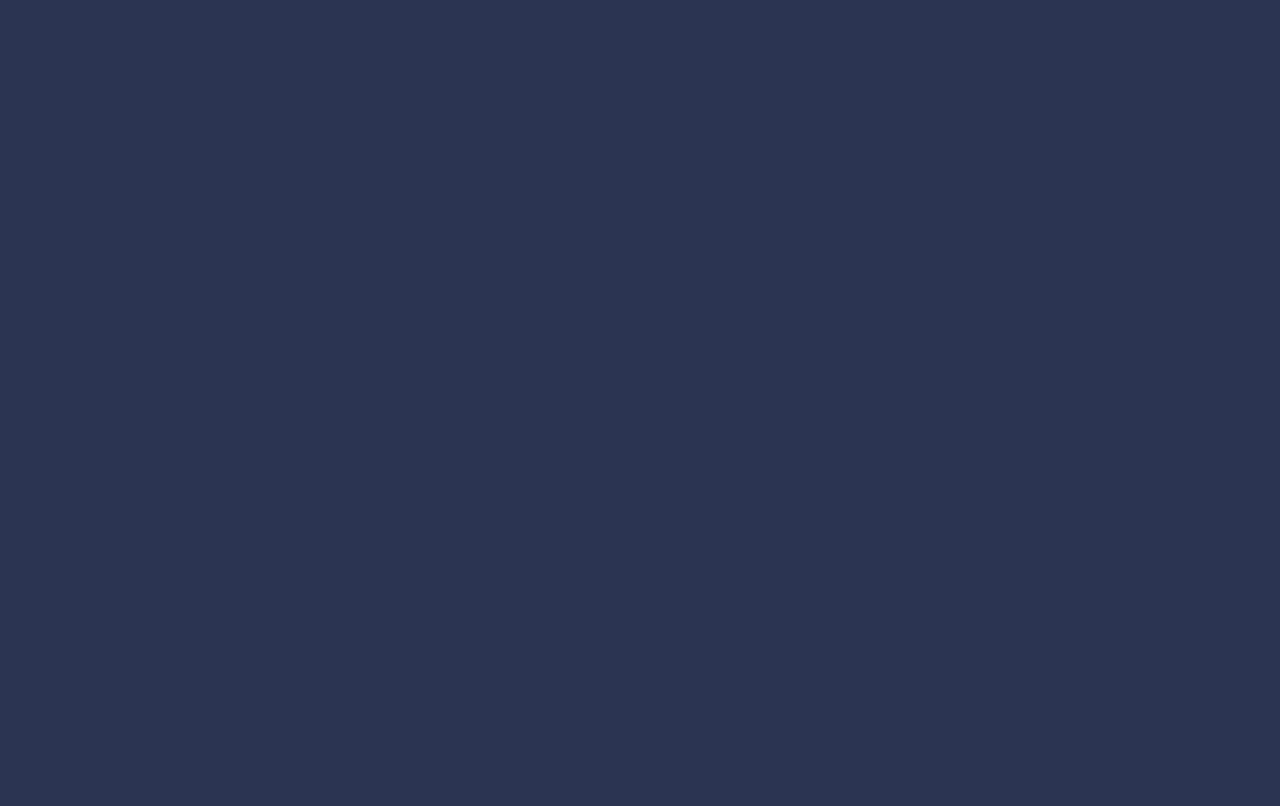
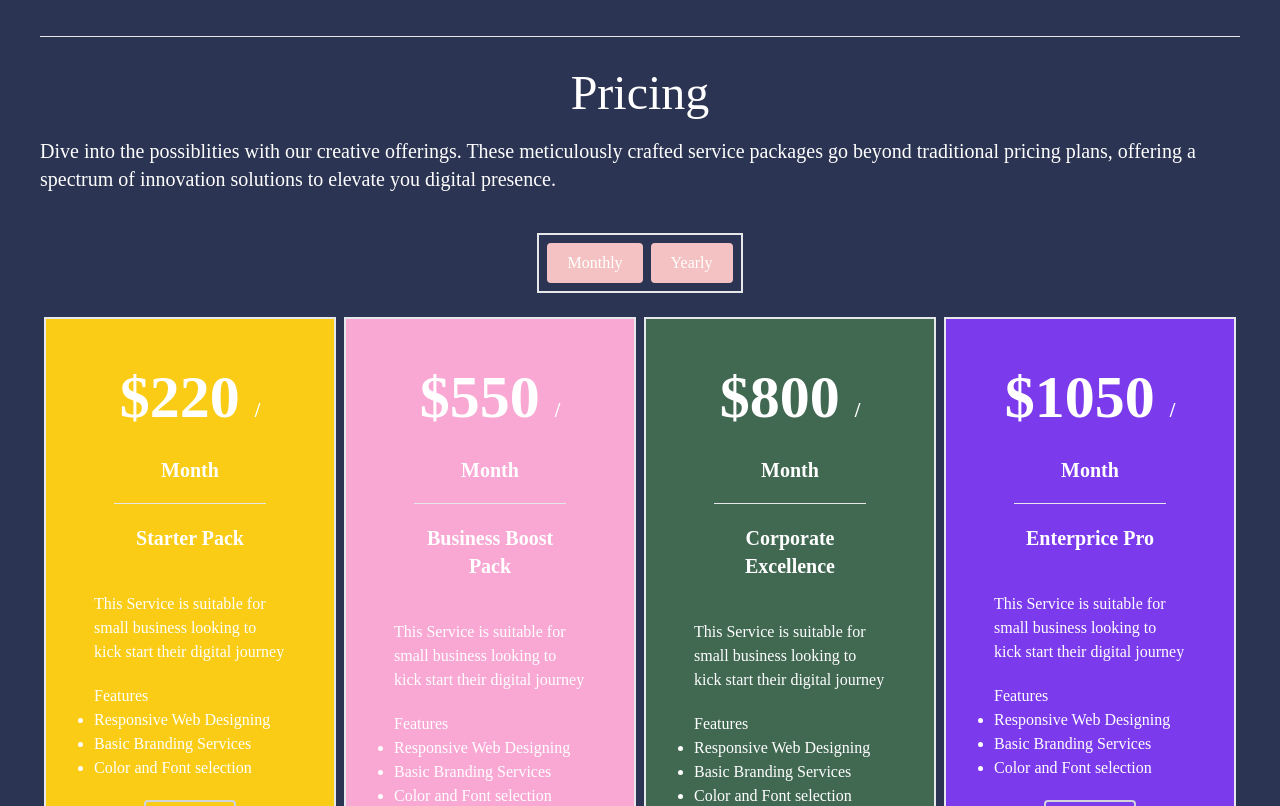
Before and after one commit to gkhayer/sample1, a React (Vite) app: page /yearly in a window 1280 px wide. Before the commit this address had no page. Shown: the part 960-1766 px from the top of the page. Before the commit the page ends 800 px from the top, so only its background shows below. Built offline with nearby package versions, Linux system fonts and the light colour scheme.

Commit message:
update layout on package deal

```diff
--- a/src/App.tsx
+++ b/src/App.tsx
@@ -28,13 +28,21 @@ import {
   CareersDetail,
 } from "./pages/careers/CareersDetail";
 import CareersError from "./pages/careers/CareersError";
+import YearlyPack from "./pages/HomeComponents/YearlyPack";
+import MonthlyPackage from "./pages/HomeComponents/MonthlyPackage";
 
 const router = createBrowserRouter(
   createRoutesFromElements(
     <Route path="/" element={<RootLayout />}>
       <Route index element={<Home />} />
+      <Route  element={<Home />}>
+        <Route path="yearly" element={<YearlyPack />} />
+        <Route path="monthly" element={<MonthlyPackage />} />
+      </Route>
       <Route path="about" element={<About />} />
       <Route path="addblog" element={<AddBlog />} />
+      <Route path="yearly" element={<YearlyPack />} />
+      <Route path="monthly" element={<MonthlyPackage />} />
       <Route path="help" element={<HelpLayout />}>
         <Route path="faq" element={<Faq />} />
         <Route path="contact" element={<Contact />} action={contactAction} />
@@ -64,7 +72,6 @@ const router = createBrowserRouter(
 );
 
 const App: React.FC = (): JSX.Element => {
-
   return (
     <Provider store={store}>
       <RouterProvider router={router} />
--- a/src/pages/Help/Faq.tsx
+++ b/src/pages/Help/Faq.tsx
@@ -1,5 +1,5 @@
 import { faqs } from "../../../data/faqs.json";
-import Accordion from "./Accordion";
+import Accordion from "./Accordian";
 
 const faq = () => {
   return (
--- a/src/pages/Home.tsx
+++ b/src/pages/Home.tsx
@@ -1,5 +1,5 @@
 import "../style/Home.css";
-import GetStarted from "./HomeComponents/MonthlyPackage";
+import SelectPackageTypeInfo from "./HomeComponents/SelectPackageTypeInfo";
 
 const coverImage = "../../public/yelow tech bg.png";
 const boxes = "flex items-center justify-center";
@@ -69,7 +69,7 @@ const Home = () => {
       </p>
 
       <hr className="h-px my-8 bg-gray-200 border-0 dark:bg-gray-700"></hr>
-      <GetStarted />
+      <SelectPackageTypeInfo />
     </>
   );
 };
--- a/src/pages/HomeComponents/MonthlyPackage.tsx
+++ b/src/pages/HomeComponents/MonthlyPackage.tsx
@@ -1,5 +1,4 @@
-import PackageLayout from "./PackageLayout";
-import SelectPackageTypeInfo from "./SelectPackageTypeInfo";
+import PackageCards from "./PackageCards";
 
 const packages = [
   {
@@ -11,7 +10,7 @@ const packages = [
       feature2: "Basic Branding Services",
       feature3: "Color and Font selection",
     },
-    bg: "bg-yellow-400",
+    bg: "bg-[#cc856e]",
     textColor: "text-blue-600",
   },
   {
@@ -23,7 +22,7 @@ const packages = [
       feature2: "Basic Branding Services",
       feature3: "Color and Font selection",
     },
-    bg: "bg-pink-300",
+    bg: "bg-orange-300",
     textColor: "text-blue-600",
   },
   {
@@ -47,18 +46,16 @@ const packages = [
       feature2: "Basic Branding Services",
       feature3: "Color and Font selection",
     },
-    bg: "bg-violet-600",
+    bg: "bg-[#c8c82d]",
     textColor: "text-blue-600",
   },
 ];
 
 const MonthlyPackage = () => {
   return (
-    <>
-      <SelectPackageTypeInfo />
-      <div className="grid grid-cols-2 lg:grid-cols-4 md:grid-cols-2 sm:grid-cols-2 text-center">
+    <div className="grid grid-cols-2 lg:grid-cols-4 md:grid-cols-2 sm:grid-cols-2 text-center border-indigo-500">
       {packages.map((pack) => (
-          <PackageLayout
+        <PackageCards
           price={pack.price}
           packTitle={pack.packTitle}
           desc={pack.desc}
@@ -68,7 +65,6 @@ const MonthlyPackage = () => {
         />
       ))}
     </div>
-    </>
   );
 };
 
--- a/src/pages/HomeComponents/PackageLayout.tsx
+++ b/src/pages/HomeComponents/PackageCards.tsx
@@ -4,7 +4,7 @@ import { PricesInfo } from "../../types/types";
 const heading =
   "mb-4 text-3xl font-bold dark:text-white md:text-5xl lg:text-6xl";
 
-  const PackageLayout = ({
+  const PackageCards = ({
     price,
     packTitle,
     desc,
@@ -43,4 +43,4 @@ const heading =
     );
   };
 
-  export default PackageLayout
+  export default PackageCards
--- a/src/pages/HomeComponents/SelectPackageTypeInfo.tsx
+++ b/src/pages/HomeComponents/SelectPackageTypeInfo.tsx
@@ -1,3 +1,5 @@
+import { NavLink, Outlet } from "react-router-dom";
+
 const SelectPackageTypeInfo = () => {
   return (
     <div>
@@ -9,12 +11,28 @@ const SelectPackageTypeInfo = () => {
         digital presence.
       </p>
       <div className="border-2 p-1 m-5 inline-block">
+        <nav>
+          <NavLink
+            to="monthly"
+            className={({ isActive, isPending, isTransitioning }) =>
+              [
+                isPending ? "pending" : "",
+                isActive ? "active" : "",
+                isTransitioning ? "transitioning" : "",
+              ].join(" ")
+            }
+            end
+          >
             <button className="m-1 px-5 w-30">Monthly</button>
+          </NavLink>
+          <NavLink to="yearly">
             <button className="m-1 px-5 w-30">Yearly</button>
+          </NavLink>
+        </nav>
       </div>
+      <Outlet />
     </div>
   );
 };
 
-
-  export default SelectPackageTypeInfo
+export default SelectPackageTypeInfo;
--- a/src/pages/HomeComponents/YearlyPack.tsx
+++ b/src/pages/HomeComponents/YearlyPack.tsx
@@ -1,18 +1,69 @@
-import { NavLink, Outlet } from "react-router-dom";
+import PackageCards from "./PackageCards";
+
+const packages = [
+  {
+    price: "$220",
+    packTitle: "Starter Pack",
+    desc: "This Service is suitable for small business looking to kick start their digital journey",
+    features: {
+      feature1: "Responsive Web Designing",
+      feature2: "Basic Branding Services",
+      feature3: "Color and Font selection",
+    },
+    bg: "bg-yellow-400",
+    textColor: "text-blue-600",
+  },
+  {
+    price: "$550",
+    packTitle: "Business Boost Pack",
+    desc: "This Service is suitable for small business looking to kick start their digital journey",
+    features: {
+      feature1: "Responsive Web Designing",
+      feature2: "Basic Branding Services",
+      feature3: "Color and Font selection",
+    },
+    bg: "bg-pink-300",
+    textColor: "text-blue-600",
+  },
+  {
+    price: "$800",
+    packTitle: "Corporate Excellence",
+    desc: "This Service is suitable for small business looking to kick start their digital journey",
+    features: {
+      feature1: "Responsive Web Designing",
+      feature2: "Basic Branding Services",
+      feature3: "Color and Font selection",
+    },
+    bg: "bg-[#416952]",
+    textColor: "text-blue-600",
+  },
+  {
+    price: "$1050",
+    packTitle: "Enterprice Pro",
+    desc: "This Service is suitable for small business looking to kick start their digital journey",
+    features: {
+      feature1: "Responsive Web Designing",
+      feature2: "Basic Branding Services",
+      feature3: "Color and Font selection",
+    },
+    bg: "bg-violet-600",
+    textColor: "text-blue-600",
+  },
+];
 
 const YearlyPack = () => {
   return (
-    <div className="help-layout">
-      <h2>Contact Us!</h2>
-      <p>
-        Are you seeking to enhance your online presence? Get in touch with us.
-      </p>
-      <nav>
-        <NavLink to="contact">Contact Us!</NavLink>
-        <NavLink to="faq">View the Frequently asked Questions</NavLink>
-      </nav>
-
-      <Outlet />
+    <div className="grid grid-cols-2 lg:grid-cols-4 md:grid-cols-2 sm:grid-cols-2 text-center">
+      {packages.map((pack) => (
+        <PackageCards
+          price={pack.price}
+          packTitle={pack.packTitle}
+          desc={pack.desc}
+          features={pack.features}
+          bgColor={pack.bg}
+          textColor={pack.textColor}
+        />
+      ))}
     </div>
   );
 };
```
Lines whose indentation alone changed are shown as unchanged.
